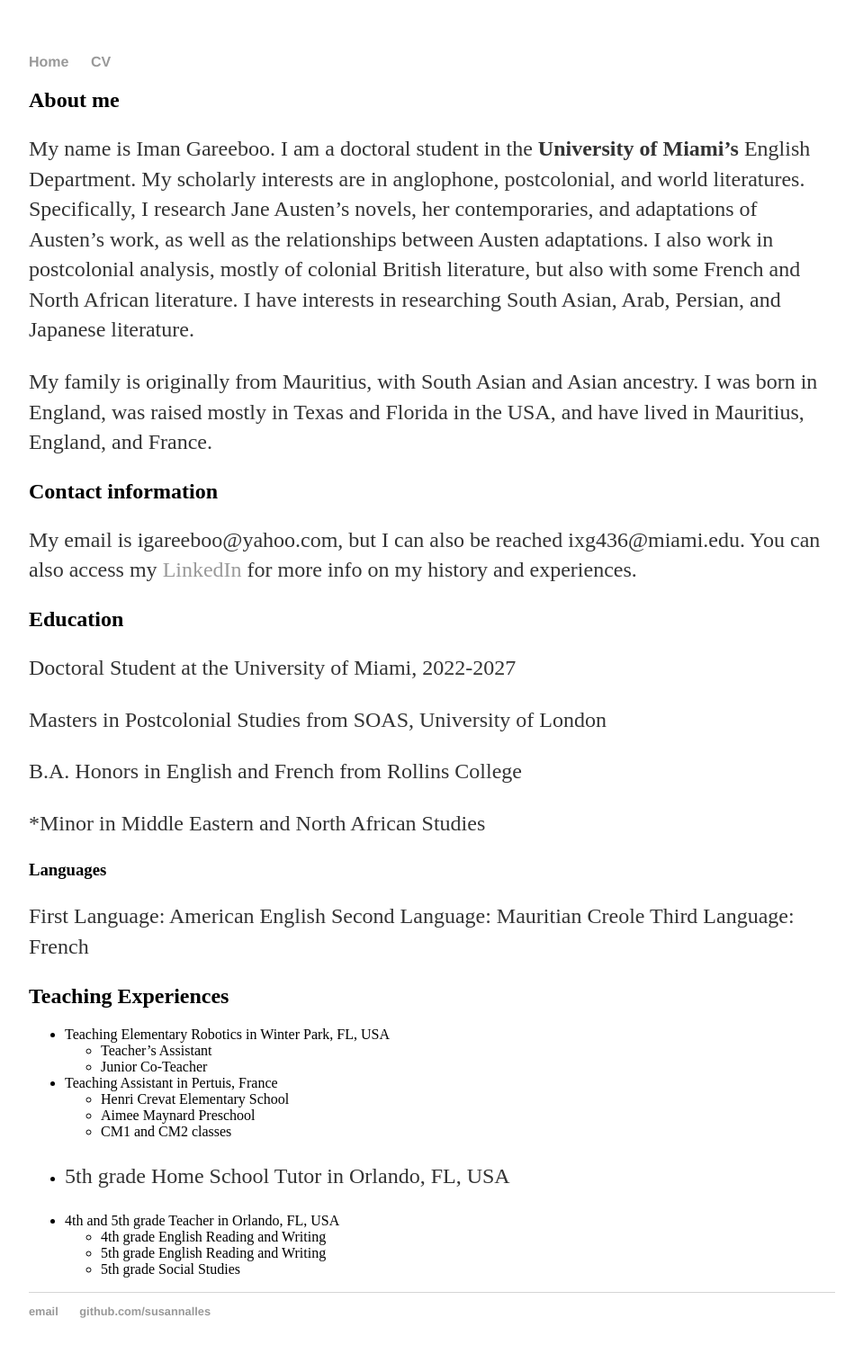
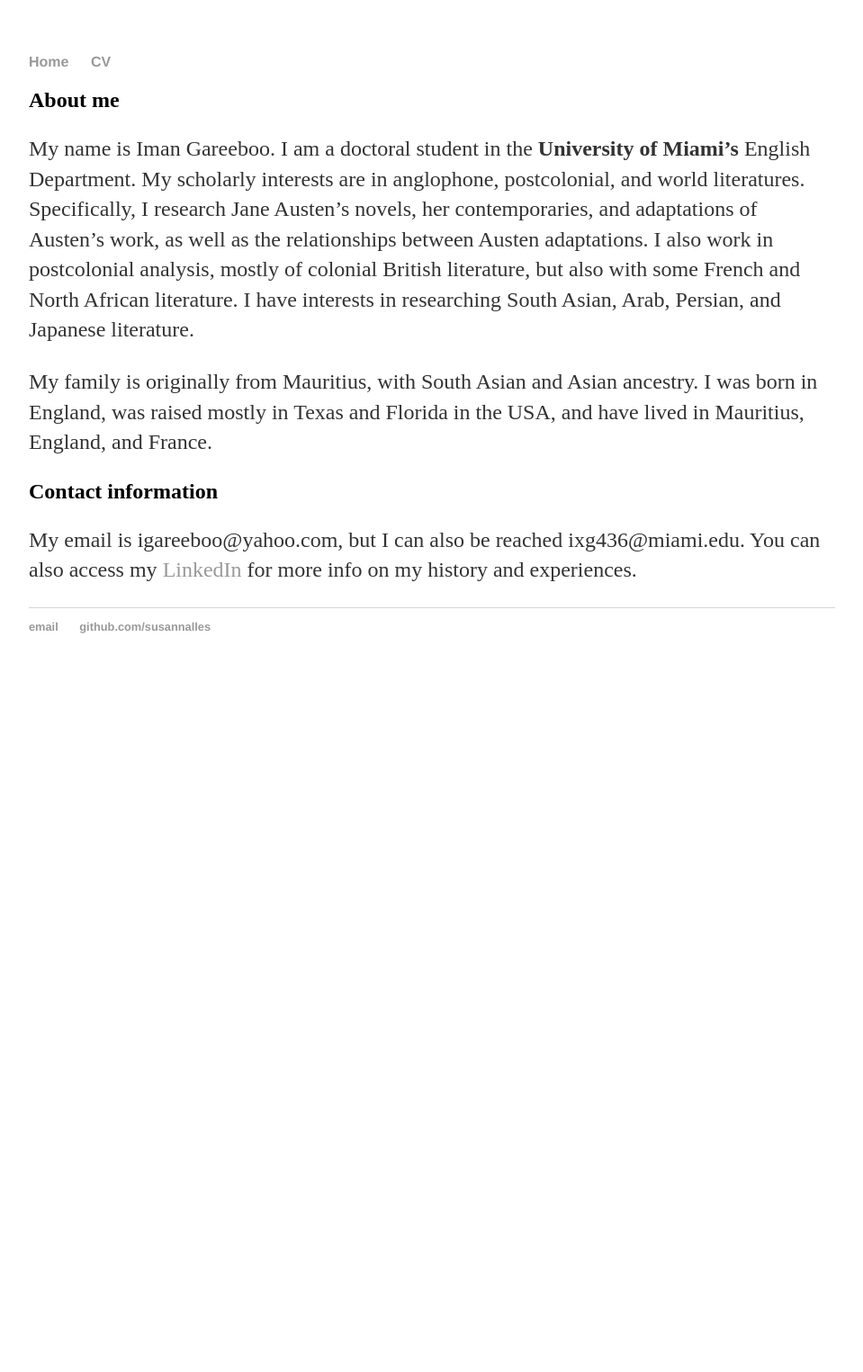
Before and after one commit to imangareeboo/imangareeboo.github.io, a Jekyll site: the page built from index.md, in a window 1280 px wide. Shown: the whole page at 90% size, without its empty margins (160-1119 px from the left). Built offline with Jekyll 4.4.1, drawn with Linux system fonts in a browser that asks for light colours; our own code applies the rules of GitHub Pages for plain Markdown files; after the commit the page ends 900 px from its top, so only the background shows below that.

Commit message:
Update index.md

```diff
--- a/index.md
+++ b/index.md
@@ -8,37 +8,3 @@
 ## Contact information
 
 My email is igareeboo@yahoo.com, but I can also be reached ixg436@miami.edu. You can also access my [LinkedIn](https://www.linkedin.com/in/iman-gareeboo/) for more info on my history and experiences.
-
-## Education
-
-Doctoral Student at the University of Miami, 2022-2027
-
-Masters in Postcolonial Studies from SOAS, University of London
-
-B.A. Honors in English and French from Rollins College
-
-*Minor in Middle Eastern and North African Studies
-
-### Languages
-
-First Language: American English
-Second Language: Mauritian Creole
-Third Language: French
-
-## Teaching Experiences
-
-* Teaching Elementary Robotics in Winter Park, FL, USA
-  * Teacher's Assistant
-  * Junior Co-Teacher
-
-* Teaching Assistant in Pertuis, France
-  * Henri Crevat Elementary School
-  * Aimee Maynard Preschool
-  * CM1 and CM2 classes
-
-* 5th grade Home School Tutor in Orlando, FL, USA
-
-* 4th and 5th grade Teacher in Orlando, FL, USA
-  * 4th grade English Reading and Writing
-  * 5th grade English Reading and Writing
-  * 5th grade Social Studies
```
